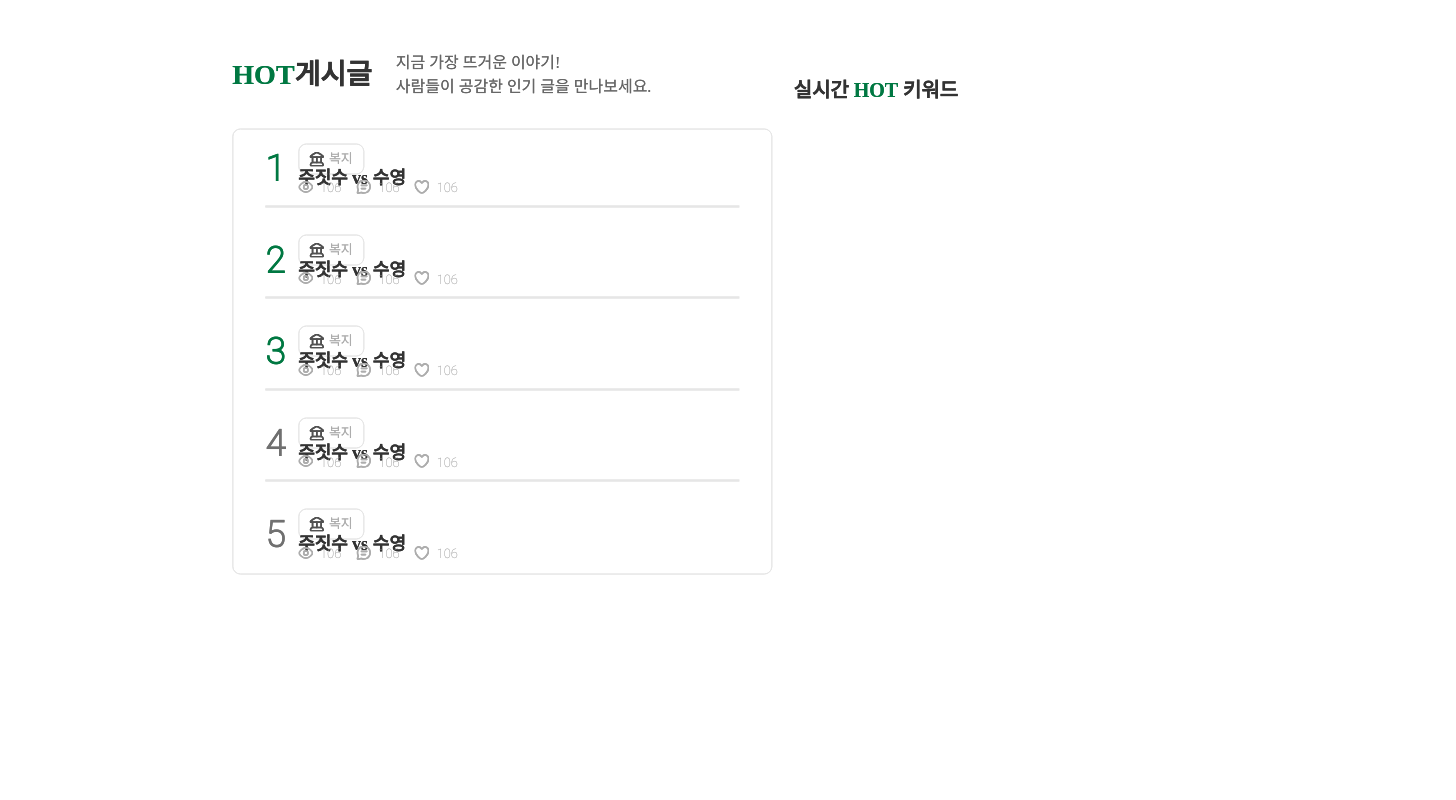
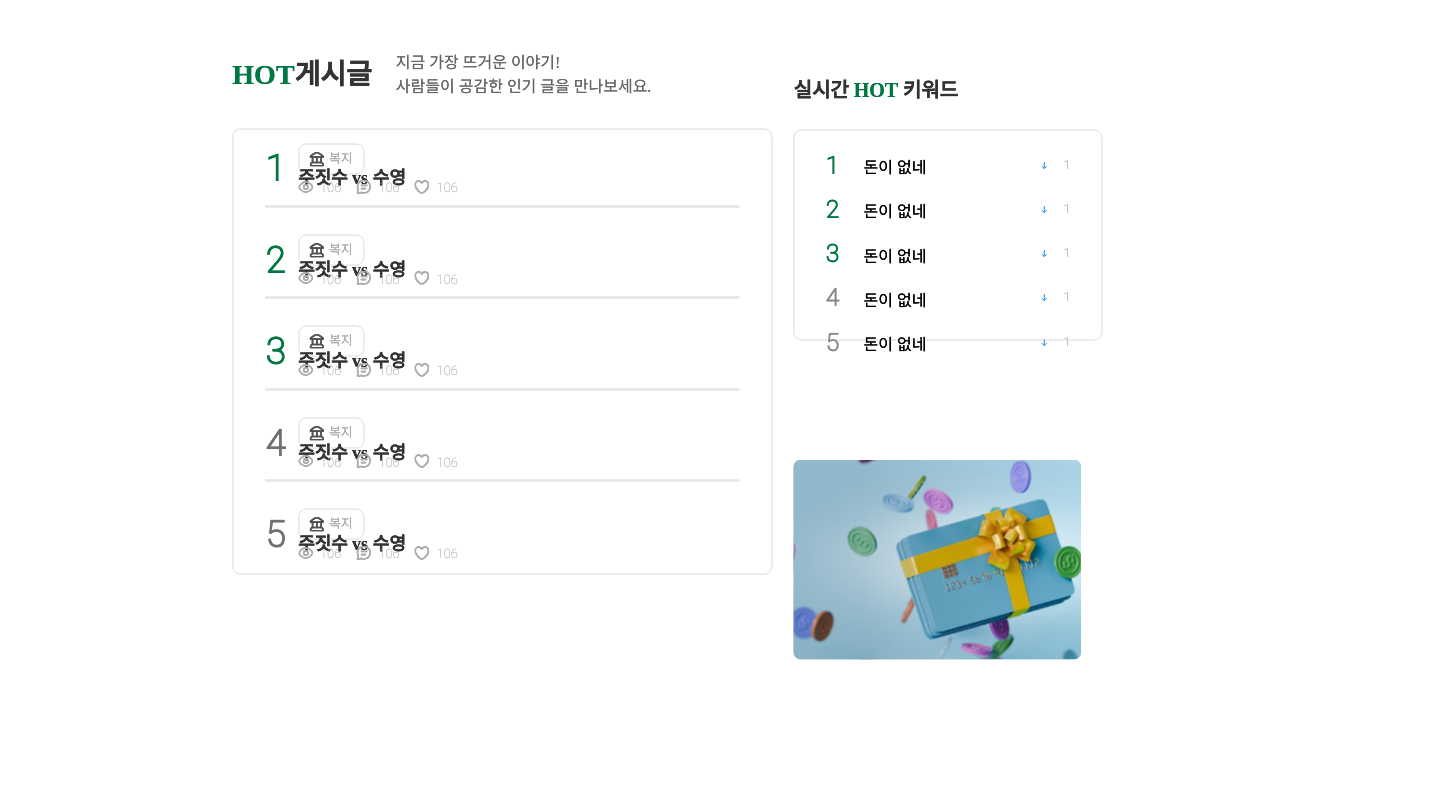
Before and after one commit to chohyundon/waffle-hyungdonless-frontEnd, a React (Vite) app: page / in a window 1280 px wide. Shown: the part 1080-1880 px from the top of the page, 1456 px wide, since content can reach past the window. Before the commit the page ends 1655 px from the top, so only its background shows below. Built offline with nearby package versions, Linux system fonts and the light colour scheme; no server answers.

Commit message:
Feat : 메인 페이지 푸터 제외 마크업 완성(Donny: 2월 17일 17시32분)

```diff
--- a/src/widgets/MainCenter/ui/BottomBoard.module.css
+++ b/src/widgets/MainCenter/ui/BottomBoard.module.css
@@ -134,3 +134,76 @@
 .colorTitle{
   color: var(--color-number-green);
 }
+
+.rankContainer{
+  width: 187.56%;
+  height: 26.389vh;
+  border: 1px solid var(--color-borderColor-gray100);
+  border-radius: 8px;
+  position: absolute;
+  top: 250%;
+  padding: 29px 31px;
+  display: flex;
+  flex-direction: column;
+  gap: 30px;
+}
+
+.rankBoard{
+  display: flex;
+  height: 9.335%;
+  align-items: center;
+  box-sizing: border-box;
+  position: relative;
+}
+
+.contentTitle{
+  font-size: 1.5rem;
+  font-family: "Roboto Thin", sans-serif;
+  font-weight: 600;
+  color: var(--color-icon-gray100);
+  text-align: center;
+  line-height: 21px;
+}
+
+.top3Content{
+  color: var(--color-number-green);
+}
+
+.contentName{
+  overflow: hidden;
+  text-overflow: ellipsis;
+  font-size: 1rem;
+  width: 56.446%;
+  position: absolute;
+  left: 15.557%;
+  top: 5%;
+}
+
+.realtimeRank{
+  display: flex;
+  position: absolute;
+  right: 0;
+}
+
+.realtimeContent{
+  position: absolute;
+  text-overflow: ellipsis;
+  overflow: hidden;
+  color: var(--color-base-black100);
+  font-size: 1rem;
+  font-weight: 600;
+  height: 100%;
+  left: 15.557%;
+}
+
+.rankNumber{
+  font-size: 0.75rem;
+  color: var(--color-icon-gray100);
+  font-weight: 400;
+  font-family: "Roboto Thin", sans-serif;
+}
+
+.image {
+  position: absolute;
+  top: 1900%;
+}
--- a/src/widgets/MainCenter/ui/BottomBoard.tsx
+++ b/src/widgets/MainCenter/ui/BottomBoard.tsx
@@ -5,6 +5,9 @@ import welfareIcon from '../../../shared/assets/icons/welfareMiniIcon.svg';
 import viewIcon from '../../../shared/assets/icons/viewIcon.svg';
 import commentIcon from '../../../shared/assets/icons/commentIcon.svg';
 import likeIcon from '../../../shared/assets/icons/likeIcon.svg';
+import downIcon from '../../../shared/assets/icons/downIcon.svg';
+import adImage from '../../../shared/assets/icons/ad.svg';
+
 // import homeIcon from '../../../shared/assets/icons/homeMiniIcon.svg'
 // import developmentIcon from '../../../shared/assets/icons/developmentMiniIcon.svg'
 // import qnaIcon from '../../../shared/assets/icons/qnaMiniIcon.svg'
@@ -51,6 +54,21 @@ export const BottomBoard = () => {
      </section>
      <aside className={styles.sideContainer}>
        <h1 className={styles.hotTitle}>실시간 <span className={styles.colorTitle}>HOT</span> 키워드</h1>
+       <article className={styles.rankContainer}>
+         {Array.from({ length: 5 }, (_, i) => {
+           return (
+             <div className={styles.rankBoard}>
+               <h1 className={`${styles.contentTitle} ${i <= 2 && styles.top3Content}`}>{i + 1}</h1>
+               <p className={styles.contentName}>돈이 없네</p>
+               <figure className={styles.realtimeRank}>
+                 <img src={downIcon} alt={downIcon} />
+                 <figcaption className={styles.rankNumber}>1</figcaption>
+               </figure>
+             </div>
+           )
+         })}
+       </article>
+       <img src={adImage} alt={adImage} className={styles.image} />
      </aside>
    </>
  );
--- a/src/widgets/MainCenter/ui/MainCenter.module.css
+++ b/src/widgets/MainCenter/ui/MainCenter.module.css
@@ -68,3 +68,9 @@
   font-size: 1rem;
   color: var(--color-base-black400);
 }
+
+
+.image{
+  position: absolute;
+  top: 1779.313%;
+}
--- a/src/widgets/MainCenter/ui/MainCenter.tsx
+++ b/src/widgets/MainCenter/ui/MainCenter.tsx
@@ -6,6 +6,8 @@ import houseIcon from '../../../shared/assets/icons/house.svg';
 import developmentIcon from '../../../shared/assets/icons/development.svg';
 import QnAIcon from '../../../shared/assets/icons/QnA.svg';
 import welfareIcon from '../../../shared/assets/icons/welfare.svg';
+
+import footerImage from '../../../shared/assets/icons/Objects.svg'
 
 import { Link, useParams } from 'react-router';
 
@@ -55,6 +57,7 @@ export const MainCenter = () => {
         <>
           <TopBoard />
           <BottomBoard />
+          <img src={footerImage} alt={footerImage} className={styles.image}/>
         </>
       }
     </section>
--- a/src/widgets/MainCenter/ui/TopBoard.tsx
+++ b/src/widgets/MainCenter/ui/TopBoard.tsx
@@ -13,7 +13,7 @@ export const TopBoard = () => {
      <img src={moneyBg} alt={moneyBg} className={styles.image} />
      <aside className={styles.board}>
        {Array.from({ length: 4 }, (_, i) => (
-         <div className={styles.boardList}>
+         <div className={styles.boardList} key={i}>
            <div className={styles.boardContainer}>
              <p className={styles.badge}>자산증식</p>
              <div className={styles.userContainer}>
--- a/src/widgets/remainCenter/ui/RemainCenter.module.css
+++ b/src/widgets/remainCenter/ui/RemainCenter.module.css
@@ -51,7 +51,7 @@
   position: absolute;
   height: 26.389vh;
   border-radius: 8px;
-  width: 186.917%;
+  width: 187.56%;
   padding: 29px 31px;
   display: flex;
   flex-direction: column;
@@ -81,9 +81,6 @@
 
 .realtimeContent{
   position: absolute;
-  display: flex;
-  align-items: center;
-  text-align: center;
   text-overflow: ellipsis;
   overflow: hidden;
   color: var(--color-base-black100);
@@ -110,3 +107,10 @@
   position: absolute;
   top: 1900%;
 }
+
+.footerImage{
+  position: absolute;
+  left: 50%;
+  transform: translateX(-50%);
+  top: 200%;
+}
--- a/src/widgets/remainCenter/ui/RemainCenter.tsx
+++ b/src/widgets/remainCenter/ui/RemainCenter.tsx
@@ -6,6 +6,7 @@ import styles from './RemainCenter.module.css'
 import downIcon from '../../../shared/assets/icons/downIcon.svg'
 
 import adImage from '../../../shared/assets/icons/ad.svg'
+import footerImage from '../../../shared/assets/icons/Objects.svg'
 
 
 export const RemainCenter = () => {
@@ -40,9 +41,10 @@ export const RemainCenter = () => {
             );
           })}
         </article>
-        <img src={adImage} alt={adImage} className={styles.image}/>
+        <img src={adImage} alt={adImage} className={styles.image} />
       </aside>
       <BottomMain />
+      <img src={footerImage} alt={footerImage} className={styles.footerImage} />
     </>
   );
 };
```
Also changed, not shown: src/shared/assets/icons/Objects.svg (added).
